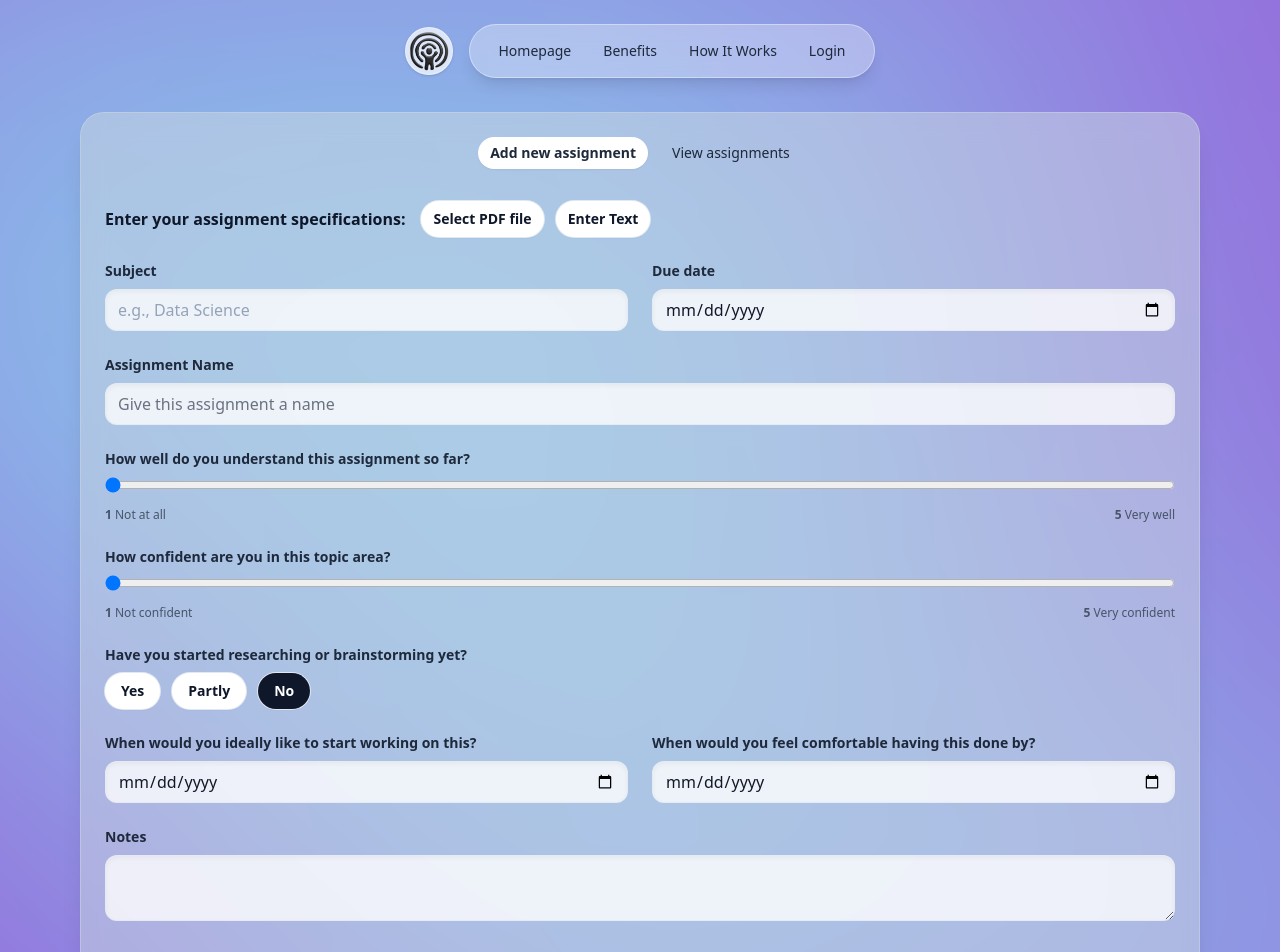
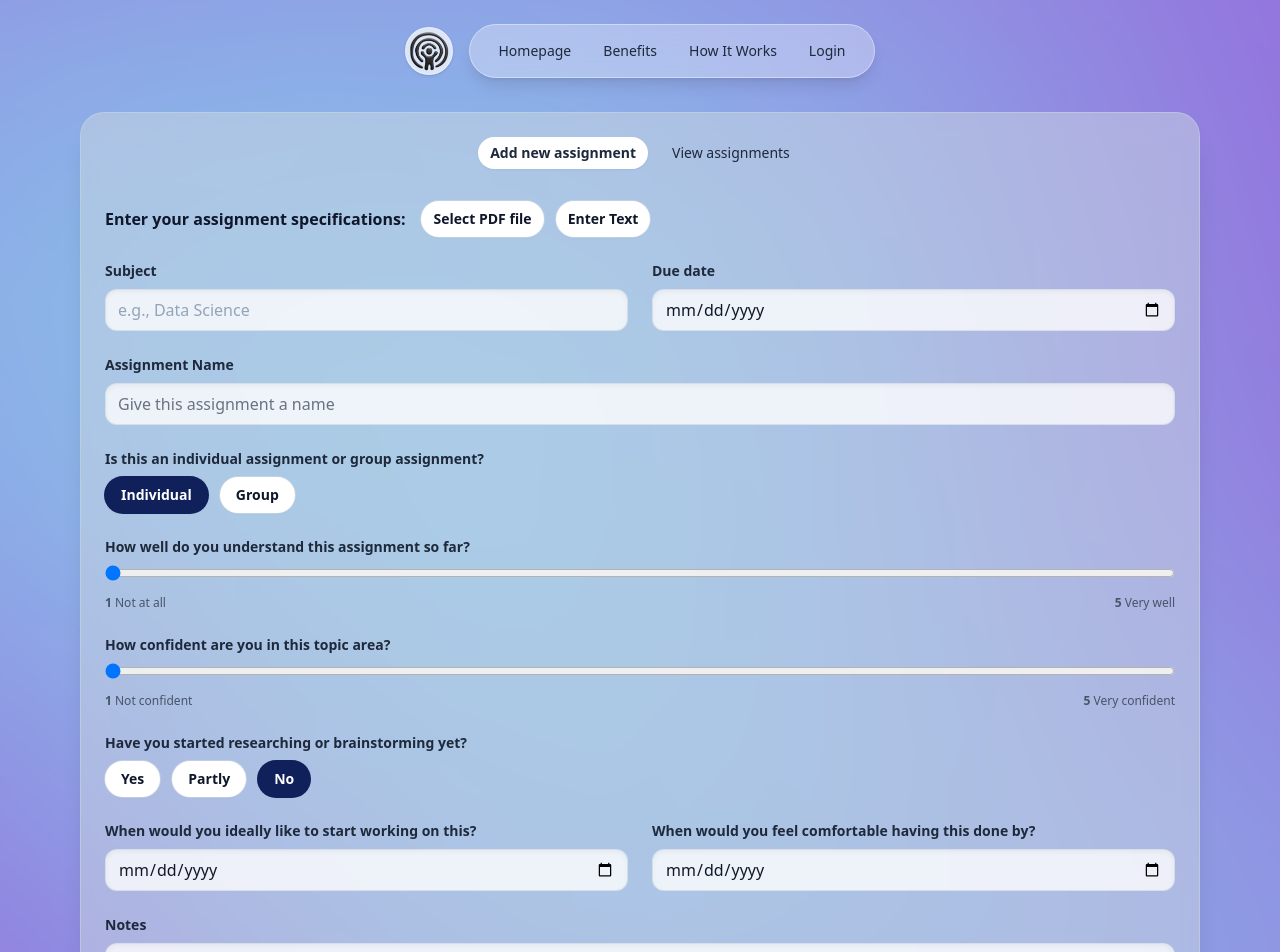
Before and after one commit to JovenTung/UpNext, a Next.js app: page /assignments in a window 1280 px wide. Shown: the top 952 px of the page. Built offline with nearby package versions, Linux system fonts and the light colour scheme.

Commit message:
added additional question "individual assignment or group assignment" into the assignment page

```diff
--- a/app/assignments/page.tsx
+++ b/app/assignments/page.tsx
@@ -18,11 +18,10 @@ export default function AssignmentsPage() {
   const fileRef = useRef<HTMLInputElement | null>(null)
   const [fileName, setFileName] = useState<string | null>(null)
 
-  // simple progress heuristic combining started + understanding + confidence
   const computeProgress = (a: Partial<Assignment>) => {
     const u = Number(a.understanding ?? 1)
     const c = Number(a.confidence ?? 1)
-    const started = a.started === 'yes' ? 1 : a.started === 'partly' ? 0.5 : 0
+    const started = (a as any).started === 'yes' ? 1 : (a as any).started === 'partly' ? 0.5 : 0
     const base = ((u - 1) / 4) * 40 + ((c - 1) / 4) * 40 + started * 20
     return Math.round(Math.max(0, Math.min(100, base)))
   }
@@ -30,47 +29,42 @@ export default function AssignmentsPage() {
   const onAdd = (e: React.FormEvent<HTMLFormElement>) => {
     e.preventDefault()
     const fd = new FormData(e.currentTarget)
+
     const subject = String(fd.get('subject') || '')
     const title = String(fd.get('title') || '')
     const dueDate = String(fd.get('dueDate') || '')
     const idealStartDate = String(fd.get('idealStartDate') || '')
     const comfortableDueDate = String(fd.get('comfortableDueDate') || '')
-    const understanding = Number(fd.get('understanding') || 1) as
-      | 1
-      | 2
-      | 3
-      | 4
-      | 5
+
+    const understanding = Number(fd.get('understanding') || 1) as 1 | 2 | 3 | 4 | 5
     const confidence = Number(fd.get('confidence') || 1) as 1 | 2 | 3 | 4 | 5
     const started = String(fd.get('started') || 'no') as 'yes' | 'partly' | 'no'
+
+    // NEW: group/individual
+    const workType = String(fd.get('workType') || 'individual') as 'group' | 'individual'
+
     const file = (fileRef.current?.files && fileRef.current.files[0]) || null
+    const specType = specMode ?? (file ? 'pdf' : specText.trim() ? 'text' : undefined)
 
-    const specType =
-      specMode ?? (file ? 'pdf' : specText.trim() ? 'text' : undefined)
-
-    const a: Assignment = {
+    const a = {
       id: `${Date.now()}`,
       title,
       subject: subject || undefined,
-      dueDate: dueDate
-        ? new Date(dueDate).toISOString()
-        : new Date().toISOString(),
-      idealStartDate: idealStartDate
-        ? new Date(idealStartDate).toISOString()
-        : undefined,
-      comfortableDueDate: comfortableDueDate
-        ? new Date(comfortableDueDate).toISOString()
-        : undefined,
+      dueDate: dueDate ? new Date(dueDate).toISOString() : new Date().toISOString(),
+      idealStartDate: idealStartDate ? new Date(idealStartDate).toISOString() : undefined,
+      comfortableDueDate: comfortableDueDate ? new Date(comfortableDueDate).toISOString() : undefined,
       estimatedHours: 6,
       understanding,
       confidence,
       started,
+
       notes: String(fd.get('notes') || '') || undefined,
       specType,
       specText: specType === 'text' ? specText : undefined,
       specFileName: specType === 'pdf' && file ? file.name : undefined,
       progress: computeProgress({ understanding, confidence, started }),
-    }
+      workType,
+    } as any as Assignment
 
     addAssignment(a)
     setTab('view')
@@ -90,38 +84,30 @@ export default function AssignmentsPage() {
             <button
               onClick={() => setTab('add')}
               type="button"
-              className={`nav-pill ${
-                tab === 'add'
-                  ? 'bg-white font-bold text-slate-900 shadow-sm'
-                  : ''
-              }`}
+              className={`nav-pill ${tab === 'add' ? 'bg-white font-bold text-slate-900 shadow-sm' : ''}`}
             >
               Add new assignment
             </button>
             <button
               onClick={() => setTab('view')}
               type="button"
-              className={`nav-pill ${
-                tab === 'view'
-                  ? 'bg-white font-bold text-slate-900 shadow-sm'
-                  : ''
-              }`}
+              className={`nav-pill ${tab === 'view' ? 'bg-white font-bold text-slate-900 shadow-sm' : ''}`}
             >
               View assignments
             </button>
           </div>
+
           {tab === 'add' ? (
             <form onSubmit={onAdd} className="space-y-6">
+              {/* spec row */}
               <div className="flex flex-wrap items-center gap-4">
-                <p className="text-slate-900 font-semibold">
-                  Enter your assignment specifications:
-                </p>
+                <p className="font-semibold text-slate-900">Enter your assignment specifications:</p>
                 <div className="flex items-center gap-3">
                   <label
                     onClick={() => setSpecMode('pdf')}
-                    className={`inline-flex cursor-pointer items-center gap-2 rounded-full px-3 py-2 text-sm font-semibold shadow-sm ring-1 ring-slate-200 ${
+                    className={`inline-flex cursor-pointer items-center gap-2 rounded-full px-3 py-2 text-sm font-semibold shadow-sm ring-1 ring-[#CCD8E1]/70 ${
                       specMode === 'pdf'
-                        ? 'bg-slate-900 text-white hover:bg-slate-800'
+                        ? 'bg-[#0F205A] text-white'
                         : 'bg-white text-slate-900 hover:bg-slate-50'
                     }`}
                   >
@@ -131,8 +117,7 @@ export default function AssignmentsPage() {
                       accept="application/pdf"
                       className="hidden"
                       onChange={(ev) => {
-                        const f =
-                          ev.currentTarget.files && ev.currentTarget.files[0]
+                        const f = ev.currentTarget.files && ev.currentTarget.files[0]
                         if (f) setFileName(f.name)
                         setSpecMode('pdf')
                       }}
@@ -143,104 +128,91 @@ export default function AssignmentsPage() {
                   <button
                     type="button"
                     onClick={() => setSpecMode('text')}
-                    className={`inline-flex items-center gap-2 rounded-full px-3 py-2 text-sm font-semibold shadow-sm ${
+                    className={`inline-flex items-center gap-2 rounded-full px-3 py-2 text-sm font-semibold shadow-sm ring-1 ring-[#CCD8E1]/70 ${
                       specMode === 'text'
-                        ? 'bg-slate-900 text-white hover:bg-slate-800'
-                        : 'bg-white text-slate-900 hover:bg-slate-50 ring-1 ring-slate-200'
+                        ? 'bg-[#0F205A] text-white'
+                        : 'bg-white text-slate-900 hover:bg-slate-50'
                     }`}
                   >
                     Enter Text
                   </button>
 
-                  {fileName && (
-                    <span className="ml-3 text-sm text-slate-700">
-                      {fileName}
-                    </span>
-                  )}
+                  {fileName && <span className="ml-1 text-sm text-slate-700">{fileName}</span>}
                 </div>
               </div>
 
+              {/* subject & date */}
               <div className="grid grid-cols-1 gap-6 md:grid-cols-2">
                 <div>
-                  <label className="block text-sm font-semibold text-slate-800">
-                    Subject
-                  </label>
+                  <label className="block text-sm font-semibold text-slate-800">Subject</label>
                   <input
                     name="subject"
-                    className="mt-2 w-full rounded-xl border border-slate-200/70 bg-white/80 px-3 py-2 shadow-inner placeholder:text-slate-400"
+                    className="mt-2 w-full rounded-xl border border-[#CCD8E1]/70 bg-white/80 px-3 py-2 shadow-inner placeholder:text-slate-400"
                     placeholder="e.g., Data Science"
                   />
                 </div>
                 <div>
-                  <label className="block text-sm font-semibold text-slate-800">
-                    Due date
-                  </label>
+                  <label className="block text-sm font-semibold text-slate-800">Due date</label>
                   <input
                     name="dueDate"
                     type="date"
-                    className="mt-2 w-full rounded-xl border border-slate-200/70 bg-white/80 px-3 py-2 shadow-inner"
+                    className="mt-2 w-full rounded-xl border border-[#CCD8E1]/70 bg-white/80 px-3 py-2 shadow-inner"
                   />
                 </div>
               </div>
 
+              {/* name */}
               <div>
-                <label className="block text-sm font-semibold text-slate-800">
-                  Assignment Name
-                </label>
+                <label className="block text-sm font-semibold text-slate-800">Assignment Name</label>
                 <input
                   name="title"
-                  className="mt-2 w-full rounded-xl border border-slate-200/70 bg-white/80 px-3 py-2 shadow-inner"
+                  className="mt-2 w-full rounded-xl border border-[#CCD8E1]/70 bg-white/80 px-3 py-2 shadow-inner"
                   placeholder="Give this assignment a name"
                 />
               </div>
-
-              {/* Understanding slider */}
+              <div className="space-y-2">
+                <label className="block text-sm font-semibold text-slate-800">
+                  Is this an individual assignment or group assignment?
+                </label>
+                <div className="flex gap-3">
+                  {[
+                    { label: 'Individual', value: 'individual' },
+                    { label: 'Group', value: 'group' },
+                  ].map((o) => (
+                    <label key={o.value} className="inline-flex items-center">
+                      <input type="radio" name="workType" value={o.value} defaultChecked={o.value === 'individual'} className="peer hidden" />
+                      <span className="inline-flex select-none items-center rounded-full bg-white px-4 py-2 text-sm font-semibold text-slate-900 shadow-sm ring-1 ring-[#CCD8E1]/70 peer-checked:bg-[#0F205A] peer-checked:text-white peer-checked:ring-[#0F205A]">
+                        {o.label}
+                      </span>
+                    </label>
+                  ))}
+                </div>
+              </div>
+              {/* understanding */}
               <div className="space-y-2">
                 <label className="block text-sm font-semibold text-slate-800">
                   How well do you understand this assignment so far?
                 </label>
-                <input
-                  name="understanding"
-                  defaultValue={1}
-                  type="range"
-                  min={1}
-                  max={5}
-                  className="w-full"
-                />
+                <input name="understanding" defaultValue={1} type="range" min={1} max={5} className="w-full" />
                 <div className="flex justify-between text-xs text-slate-600">
-                  <span>
-                    <span className="font-semibold">1</span> Not at all
-                  </span>
-                  <span>
-                    <span className="font-semibold">5</span> Very well
-                  </span>
+                  <span><span className="font-semibold">1</span> Not at all</span>
+                  <span><span className="font-semibold">5</span> Very well</span>
                 </div>
               </div>
 
-              {/* Confidence slider */}
+              {/* confidence */}
               <div className="space-y-2">
                 <label className="block text-sm font-semibold text-slate-800">
                   How confident are you in this topic area?
                 </label>
-                <input
-                  name="confidence"
-                  defaultValue={1}
-                  type="range"
-                  min={1}
-                  max={5}
-                  className="w-full"
-                />
+                <input name="confidence" defaultValue={1} type="range" min={1} max={5} className="w-full" />
                 <div className="flex justify-between text-xs text-slate-600">
-                  <span>
-                    <span className="font-semibold">1</span> Not confident
-                  </span>
-                  <span>
-                    <span className="font-semibold">5</span> Very confident
-                  </span>
+                  <span><span className="font-semibold">1</span> Not confident</span>
+                  <span><span className="font-semibold">5</span> Very confident</span>
                 </div>
               </div>
 
-              {/* Started? */}
+              {/* started? */}
               <div className="space-y-2">
                 <label className="block text-sm font-semibold text-slate-800">
                   Have you started researching or brainstorming yet?
@@ -259,7 +231,7 @@ export default function AssignmentsPage() {
                         defaultChecked={o.value === 'no'}
                         className="peer hidden"
                       />
-                      <span className="peer-checked:bg-slate-900 peer-checked:text-white inline-flex cursor-pointer select-none items-center rounded-full bg-white px-4 py-2 text-sm font-semibold text-slate-900 shadow-sm ring-1 ring-slate-200">
+                      <span className="inline-flex select-none items-center rounded-full bg-white px-4 py-2 text-sm font-semibold text-slate-900 shadow-sm ring-1 ring-[#CCD8E1]/70 peer-checked:bg-[#0F205A] peer-checked:text-white peer-checked:ring-[#0F205A]">
                         {o.label}
                       </span>
                     </label>
@@ -267,6 +239,7 @@ export default function AssignmentsPage() {
                 </div>
               </div>
 
+              {/* dates */}
               <div className="grid grid-cols-1 gap-6 md:grid-cols-2">
                 <div>
                   <label className="block text-sm font-semibold text-slate-800">
@@ -275,7 +248,7 @@ export default function AssignmentsPage() {
                   <input
                     name="idealStartDate"
                     type="date"
-                    className="mt-2 w-full rounded-xl border border-slate-200/70 bg-white/80 px-3 py-2 shadow-inner"
+                    className="mt-2 w-full rounded-xl border border-[#CCD8E1]/70 bg-white/80 px-3 py-2 shadow-inner"
                   />
                 </div>
                 <div>
@@ -285,19 +258,19 @@ export default function AssignmentsPage() {
                   <input
                     name="comfortableDueDate"
                     type="date"
-                    className="mt-2 w-full rounded-xl border border-slate-200/70 bg-white/80 px-3 py-2 shadow-inner"
+                    className="mt-2 w-full rounded-xl border border-[#CCD8E1]/70 bg-white/80 px-3 py-2 shadow-inner"
                   />
                 </div>
               </div>
 
-              {/* Spec text if chosen */}
+              {/* spec text if chosen */}
               {specMode === 'text' && (
                 <div>
                   <label className="block text-sm font-semibold text-slate-800">
                     Assignment Specification (text)
                   </label>
                   <textarea
-                    className="mt-2 w-full rounded-xl border border-slate-200/70 bg-white/80 px-3 py-2 shadow-inner"
+                    className="mt-2 w-full rounded-xl border border-[#CCD8E1]/70 bg-white/80 px-3 py-2 shadow-inner"
                     rows={4}
                     value={specText}
                     onChange={(e) => setSpecText(e.target.value)}
@@ -306,23 +279,21 @@ export default function AssignmentsPage() {
                 </div>
               )}
 
-              {/* estimated hours and course inputs removed per request */}
-
+              {/* notes */}
               <div>
-                <label className="block text-sm font-semibold text-slate-800">
-                  Notes
-                </label>
+                <label className="block text-sm font-semibold text-slate-800">Notes</label>
                 <textarea
                   name="notes"
                   rows={2}
-                  className="mt-2 w-full rounded-xl border border-slate-200/70 bg-white/80 px-3 py-2 shadow-inner"
+                  className="mt-2 w-full rounded-xl border border-[#CCD8E1]/70 bg-white/80 px-3 py-2 shadow-inner"
                 />
               </div>
 
+              {/* submit */}
               <div className="flex justify-center pt-2">
                 <button
                   type="submit"
-                  className="rounded-full bg-slate-900 px-8 py-3 text-white shadow hover:bg-slate-800"
+                  className="rounded-full bg-[#0F205A] px-8 py-3 text-white shadow hover:opacity-95"
                 >
                   Add
                 </button>
@@ -332,15 +303,14 @@ export default function AssignmentsPage() {
             <div className="space-y-6">
               <div className="flex items-center justify-between">
                 <div />
-                <button className="inline-flex items-center gap-2 rounded-full bg-white px-3 py-2 text-sm font-semibold text-slate-900 shadow-sm ring-1 ring-slate-200">
+                <button className="inline-flex items-center gap-2 rounded-full bg-white px-3 py-2 text-sm font-semibold text-slate-900 shadow-sm ring-1 ring-[#CCD8E1]/70">
                   Filter
                 </button>
               </div>
+
               <div className="space-y-4">
                 {assignments.length === 0 ? (
-                  <p className="text-center text-slate-600">
-                    No assignments yet. Add your first one.
-                  </p>
+                  <p className="text-center text-slate-600">No assignments yet. Add your first one.</p>
                 ) : (
                   assignments
                     .slice()
@@ -377,12 +347,10 @@ function AssignmentCard({ a }: { a: Assignment }) {
           <p className="text-sm text-slate-800">
             <span className="font-semibold">Due:</span> {dueStr}
           </p>
-          <h3 className="truncate text-lg font-semibold text-slate-900">
-            {a.title}
-          </h3>
+          <h3 className="truncate text-lg font-semibold text-slate-900">{a.title}</h3>
         </div>
       </div>
-      <ProgressRing value={a.progress ?? 0} />
+      <ProgressRing value={(a as any).progress ?? 0} />
     </div>
   )
 }
```
